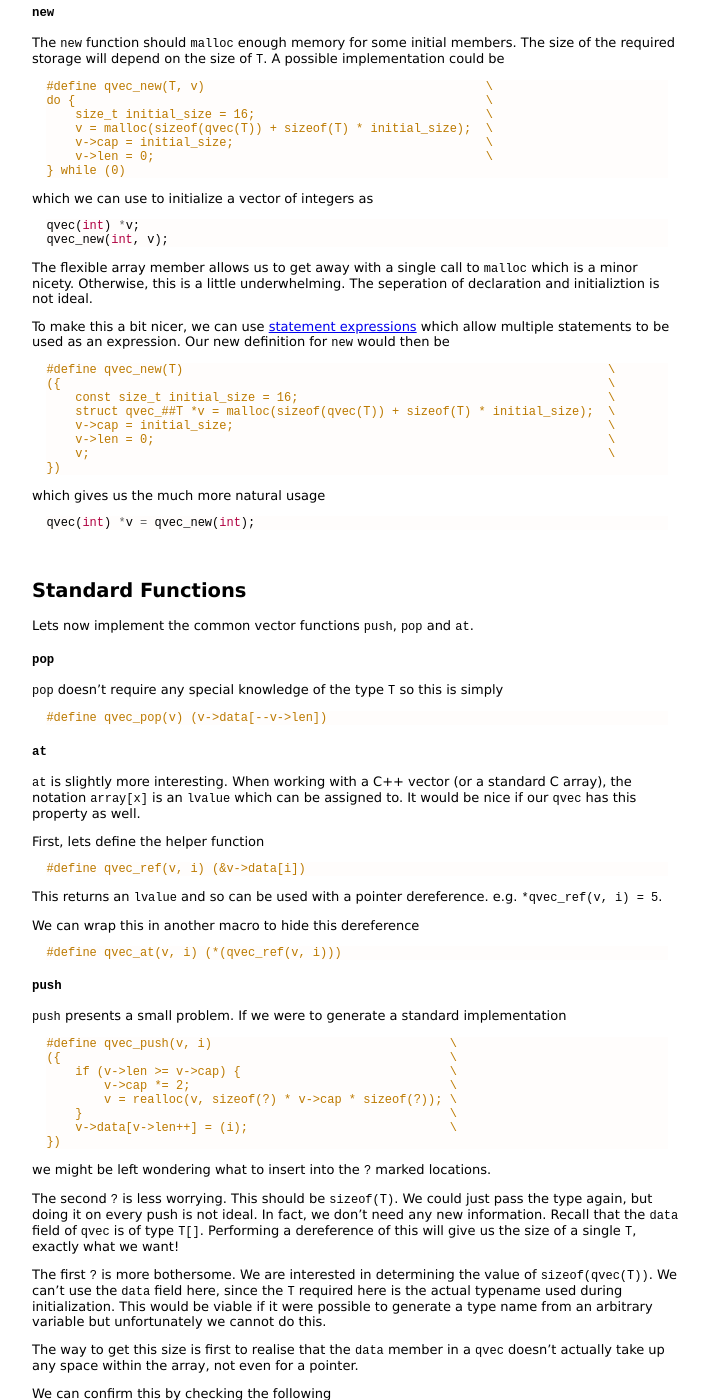
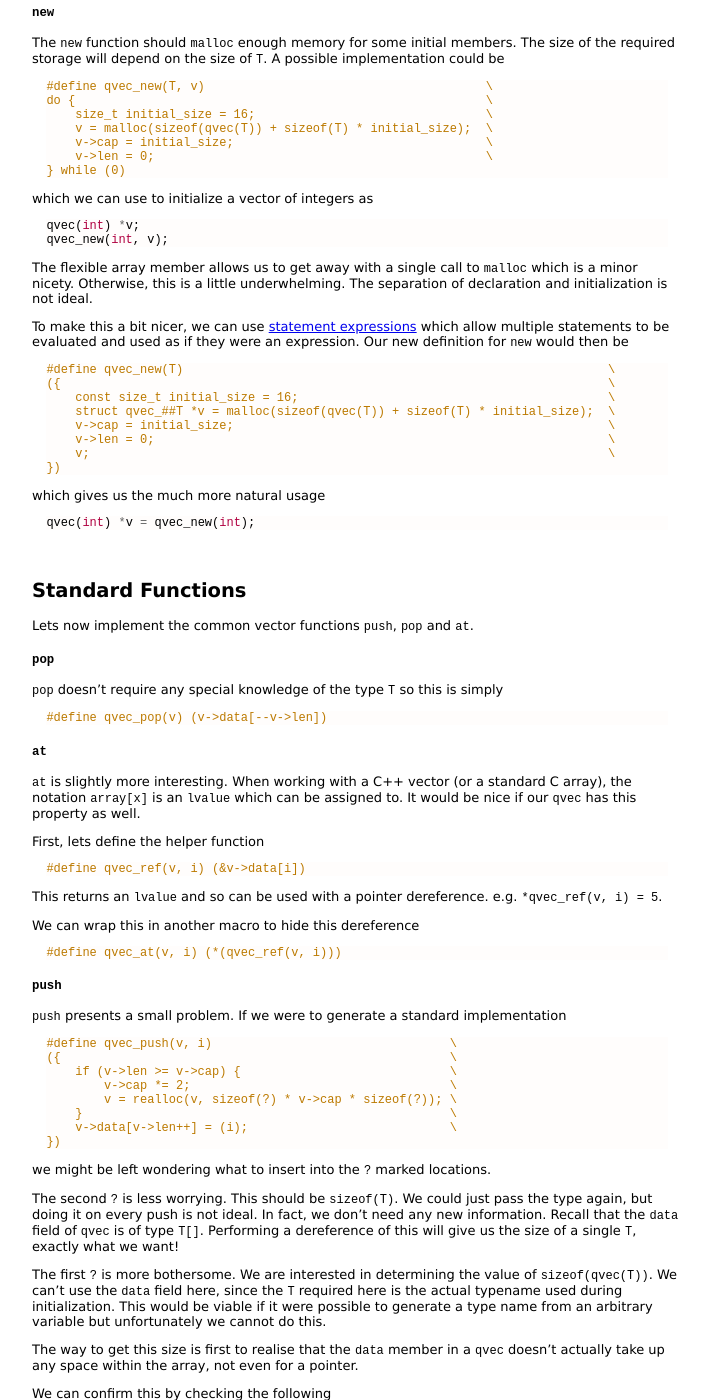
Before and after one commit to Tiehuis/Tiehuis.github.io, a Jekyll site: the page built from _posts/2017-04-22-generic-data-structures-in-c.md, in a window 1280 px wide and 1400 px high, scrolled down 483 px. Shown: the whole window, without its empty margins (283-992 px from the left). Built offline with Jekyll 4.4.1, drawn with Linux system fonts in a browser that asks for light colours; some of the changed text lies outside the part shown.

Commit message:
Fix minor spelling mistakes and statement expr wording

````diff
--- a/_posts/2017-04-22-generic-data-structures-in-c.md
+++ b/_posts/2017-04-22-generic-data-structures-in-c.md
@@ -64,11 +64,11 @@ qvec_new(int, v);
 
 The flexible array member allows us to get away with a single call to `malloc`
 which is a minor nicety. Otherwise, this is a little underwhelming. The
-seperation of declaration and initializtion is not ideal.
+separation of declaration and initialization is not ideal.
 
 To make this a bit nicer, we can use [statement expressions](https://gcc.gnu.org/onlinedocs/gcc/Statement-Exprs.html#Statement-Exprs)
-which allow multiple statements to be used as an expression.
-Our new definition for `new` would then be
+which allow multiple statements to be evaluated and used as if they were an
+expression. Our new definition for `new` would then be
 
 ```c
 #define qvec_new(T)                                                           \
````
Also changed, not shown: other parts of _posts/2017-04-22-generic-data-structures-in-c.md (+2 -2 lines).
